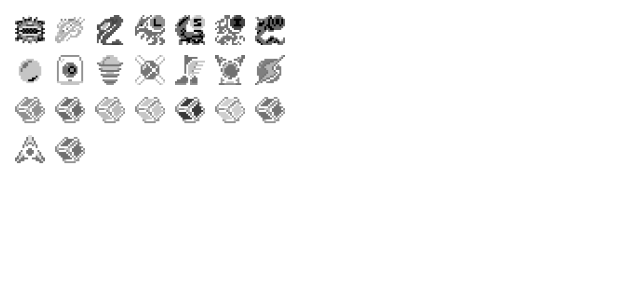
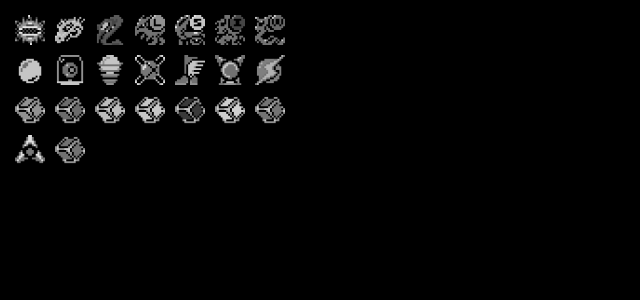
Before and after one commit to Fleury14/planets-tracker, a Next.js app: page / in a window 1280 px wide. Shown: the top 300 px of the page, without its empty margins (0-640 px from the left). Built offline with nearby package versions, Linux system fonts and the light colour scheme.

Commit message:
fix(css): black bg

```diff
--- a/src/app/globals.css
+++ b/src/app/globals.css
@@ -20,8 +20,8 @@
 }
 
 body {
-  background: var(--background);
-  color: var(--foreground);
+  background: #000;
+  color: #fff;
   font-family: Arial, Helvetica, sans-serif;
 }
 
```
